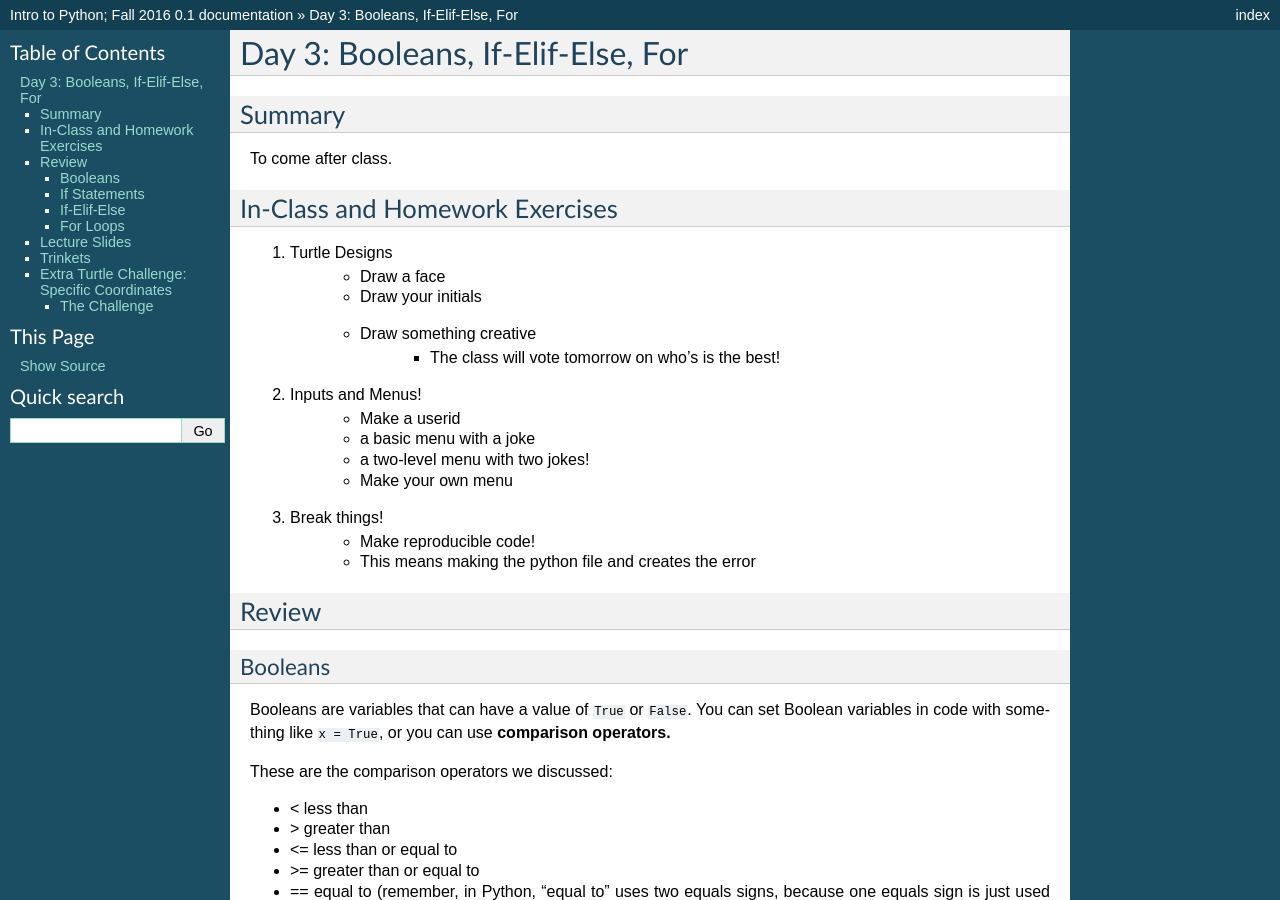
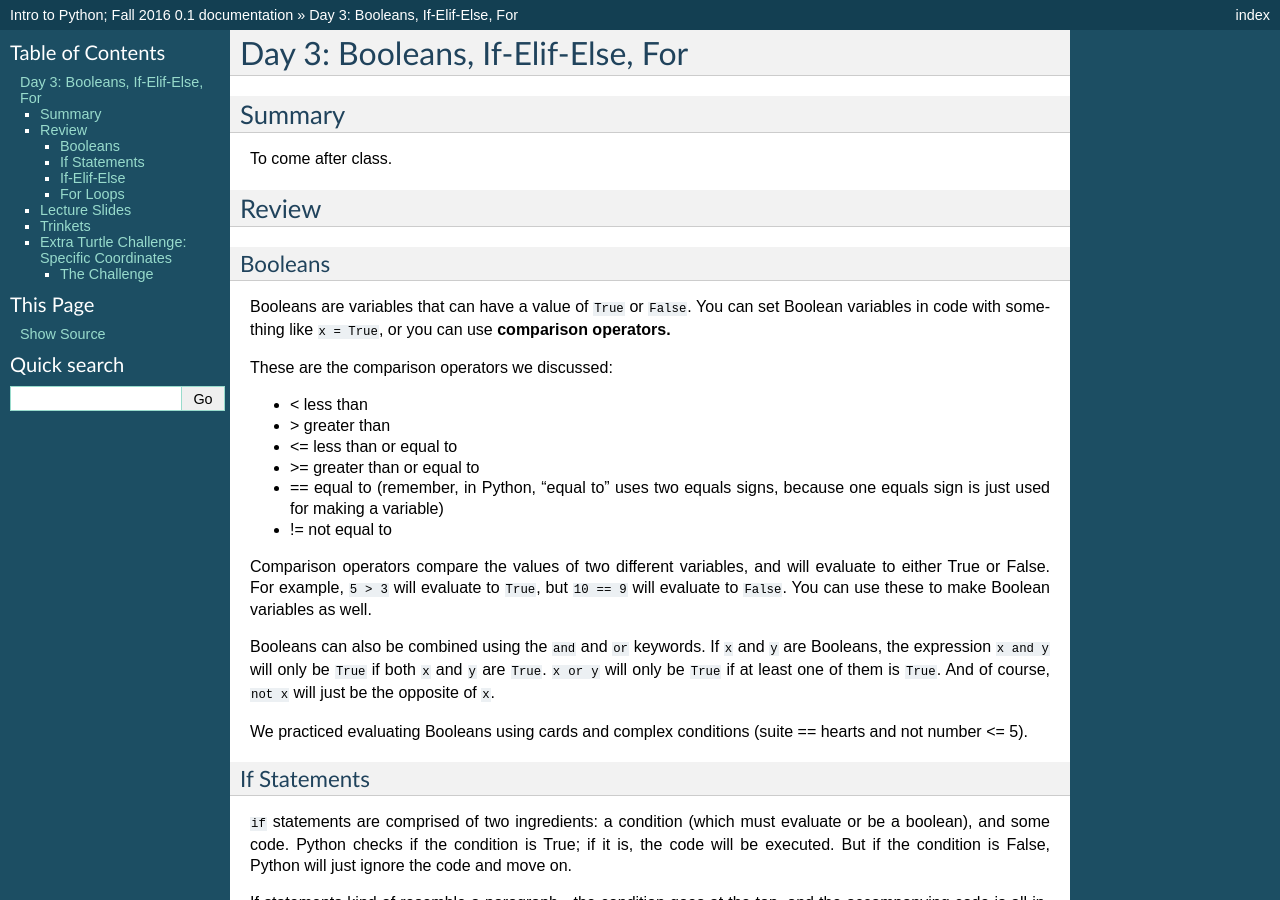
Before and after one commit to Heroes-Academy/IntroPython_Fall2016, a Sphinx documentation site: the page built from docs/source/week3.rst, in a window 1280 px wide and 900 px high. Built offline with Sphinx 7.4.7, drawn with Linux system fonts in a browser that asks for light colours.

Commit message:
updating week3 stuff

```diff
--- a/docs/source/day3.rst
+++ b/docs/source/week3.rst
@@ -5,25 +5,6 @@ Summary
 -------
 
 To come after class.
-
-
-In-Class and Homework Exercises
--------------------------------
-
-1. Turtle Designs
-	- Draw a face
-	- Draw your initials
-	- Draw something creative
-		+ The class will vote tomorrow on who's is the best!
-2. Inputs and Menus!
-	- Make a userid
-	- a basic menu with a joke
-	- a two-level menu with two jokes!
-	- Make your own menu
-3. Break things!
-	- Make reproducible code!
-	- This means making the python file and creates the error
-
 
 Review
 ------
```
